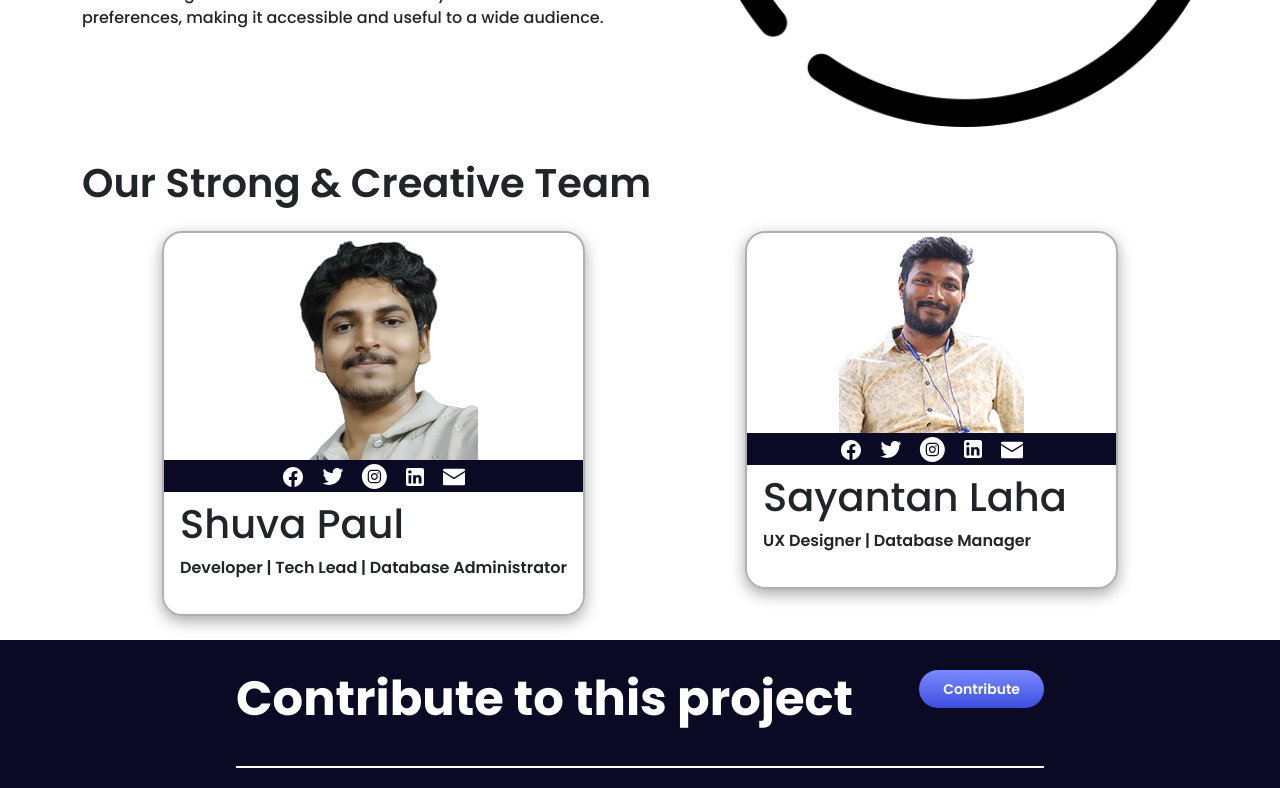
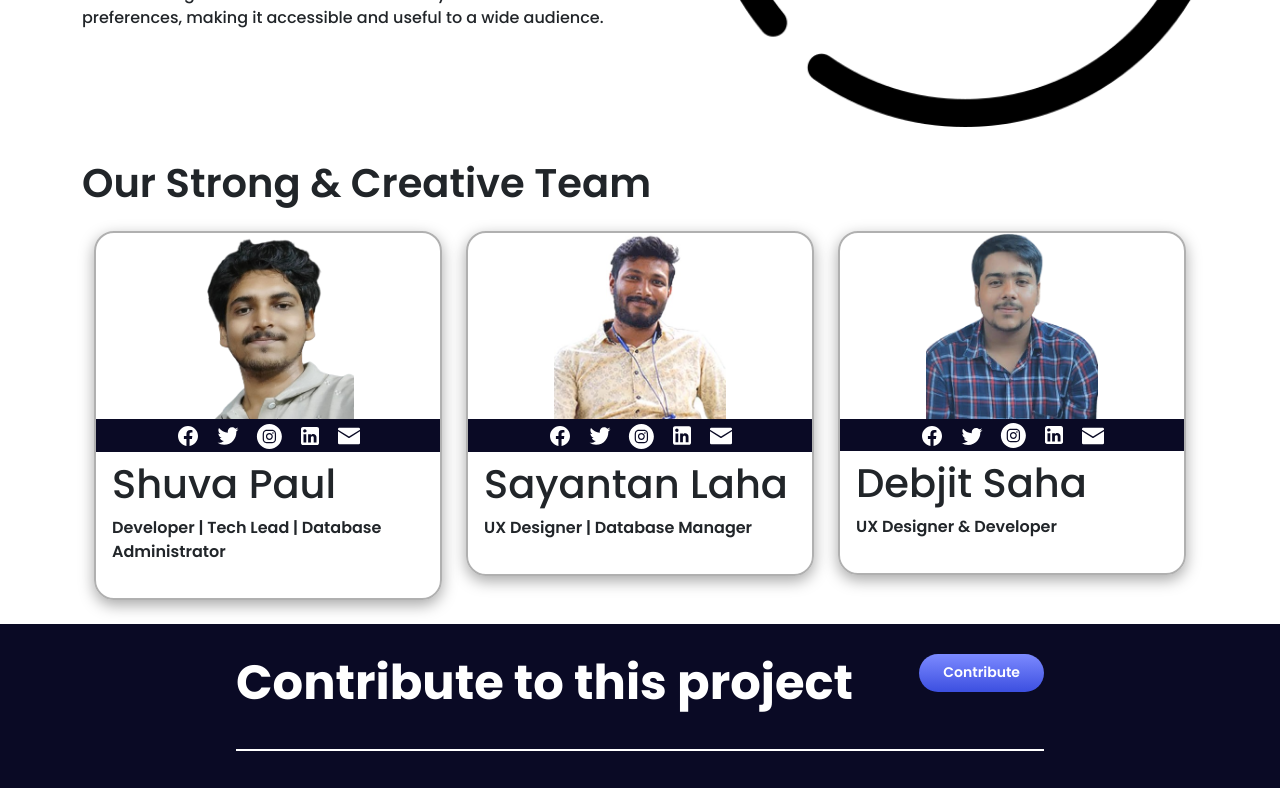
Before and after one commit to Shuva-max/questionBank_Frontend, a React (Create React App) app: page /about in a window 1280 px wide. Shown: the part 555-1343 px from the top of the page. Built offline with nearby package versions, Linux system fonts and the light colour scheme.

Commit message:
member3 section is added

```diff
--- a/src/components/pages/About.js
+++ b/src/components/pages/About.js
@@ -4,6 +4,7 @@ import Footer from '../inc/Footer';
 import hoverImage from '../images/my-question-bank.png';
 import member1 from '../images/member1.png'
 import member2 from '../images/member2.jpg'
+import member3 from '../images/member3.png'
 import facebookSvg from '../images/svg/fabook-icon-white.svg';
 import twitterSvg from '../images/svg/twitter-icon-white.svg';
 import linkedinSvg from '../images/svg/inkedin-icon-white.svg';
@@ -33,6 +34,7 @@ function About() {
                     <h1>Our Strong & Creative Team</h1>
 
                     <div className="row all-member">
+                        {/* member 1 */}
                         <div className="col">
 
                             <div className=" eachTeam">
@@ -41,10 +43,10 @@ function About() {
                                     <img src={member1} alt="member 1" className='' />
                                 </div>
                                 <div className="teamSocialLink">
-                                    <a href="https://www.facebook.com/shuva.paul.7902"> <img src={facebookSvg} alt="" /> </a>
+                                    <a  href="https://www.facebook.com/shuva.paul.7902"> <img src={facebookSvg} alt="" /> </a>
                                     <img src={twitterSvg} alt="" />
-                                    <a href="https://www.instagram.com/__shuv575/"> <img src={instaSvg} alt="" /> </a>
-                                    <a href="https://www.linkedin.com/in/shuva575"> <img src={linkedinSvg} alt="" /> </a>
+                                    <a  href="https://www.instagram.com/__shuv575/"> <img src={instaSvg} alt="" /> </a>
+                                    <a  href="https://www.linkedin.com/in/shuva575"> <img src={linkedinSvg} alt="" /> </a>
                                     <a href="mailto:shuva575paul@gmail.com"><img src={emailSvg} alt="" /></a>
                                 </div>
 
@@ -55,6 +57,7 @@ function About() {
                             </div>
                         </div>
 
+                        {/* member 2 */}
                         <div className="col">
                             <div className=" eachTeam">
 
@@ -62,9 +65,9 @@ function About() {
                                     <img src={member2} alt="member 2" className='col' />
                                 </div>
                                 <div className="teamSocialLink">
-                                   <a href="https://www.facebook.com/lahasayantan91"> <img src={facebookSvg} alt="" /> </a>
+                                   <a  href="https://www.facebook.com/lahasayantan91"> <img src={facebookSvg} alt="" /> </a>
                                     <img src={twitterSvg} alt="" />
-                                   <a href="https://www.instagram.com/sayantan_laha/"> <img src={instaSvg} alt="" /> </a>
+                                   <a  href="https://www.instagram.com/sayantan_laha/"> <img src={instaSvg} alt="" /> </a>
                                     <img src={linkedinSvg} alt="" />
                                    <a href="mailto:sayantanlaha2022@gmail.com"> <img src={emailSvg} alt="" /> </a>
                                 </div>
@@ -72,6 +75,28 @@ function About() {
                                 <div className="teamDesc col">
                                     <h1 className="teamName">Sayantan Laha</h1>
                                     <p className="position">UX Designer | Database Manager</p>
+                                </div>
+                            </div>
+                        </div>
+
+                        {/* member 3 */}
+                        <div className="col">
+                            <div className=" eachTeam">
+
+                                <div className='teamPic'>
+                                    <img src={member3} alt="member 2" className='col' />
+                                </div>
+                                <div className="teamSocialLink">
+                                   <a  href="https://www.facebook.com/debjit.saha.9674?mibextid=ZbWKwL"> <img src={facebookSvg} alt="" /> </a>
+                                    <a  href="https://x.com/DEBWEB_official?t=HTu_mwc6wGswCYtP693MYA&s=09"> <img src={twitterSvg} alt="" /> </a>
+                                   <a  href="https://www.instagram.com/debjit_saha_2?igsh=YzF0eWIyZWk2Mzc1"> <img src={instaSvg} alt="" /> </a>
+                                    <img src={linkedinSvg} alt="" />
+                                   <a href="mailto:sahadebjit357@gmail.com"> <img src={emailSvg} alt="" /> </a>
+                                </div>
+
+                                <div className="teamDesc col">
+                                    <h1 className="teamName">Debjit Saha</h1>
+                                    <p className="position">UX Designer & Developer </p>
                                 </div>
                             </div>
                         </div>
```
Also changed, not shown: src/components/images/member3.png (added).
